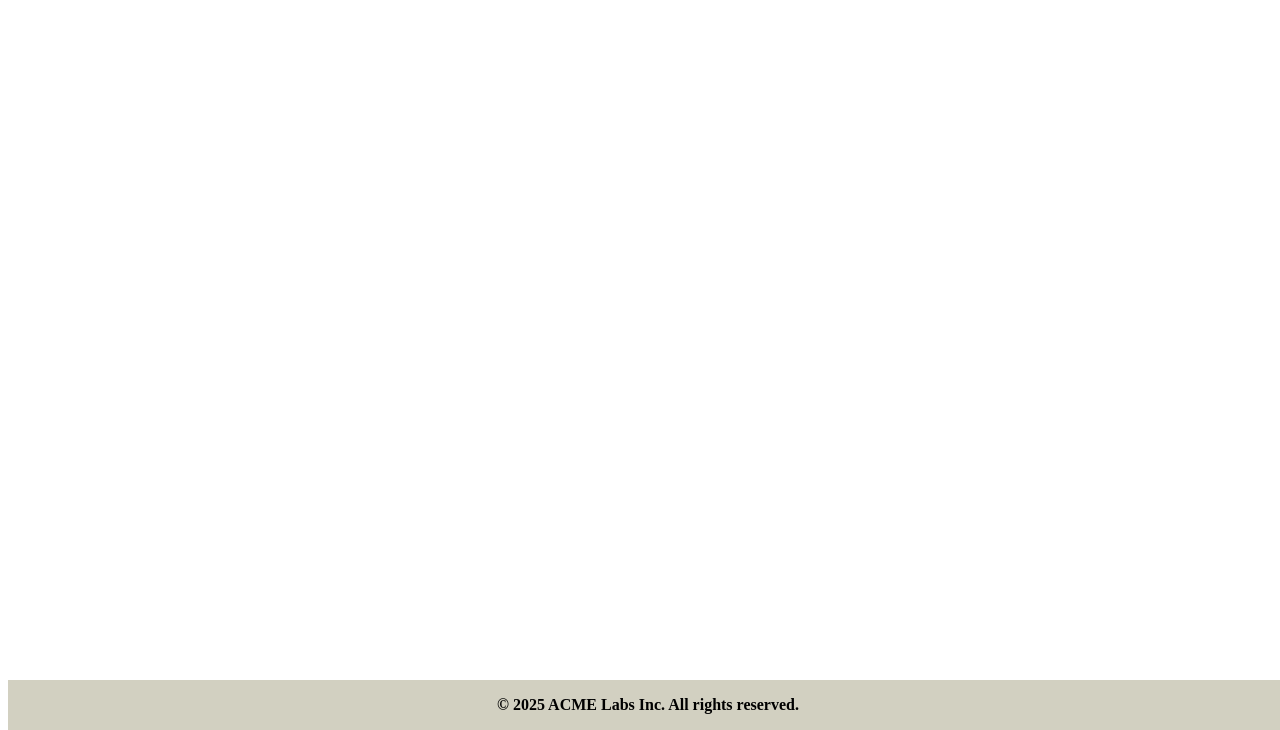
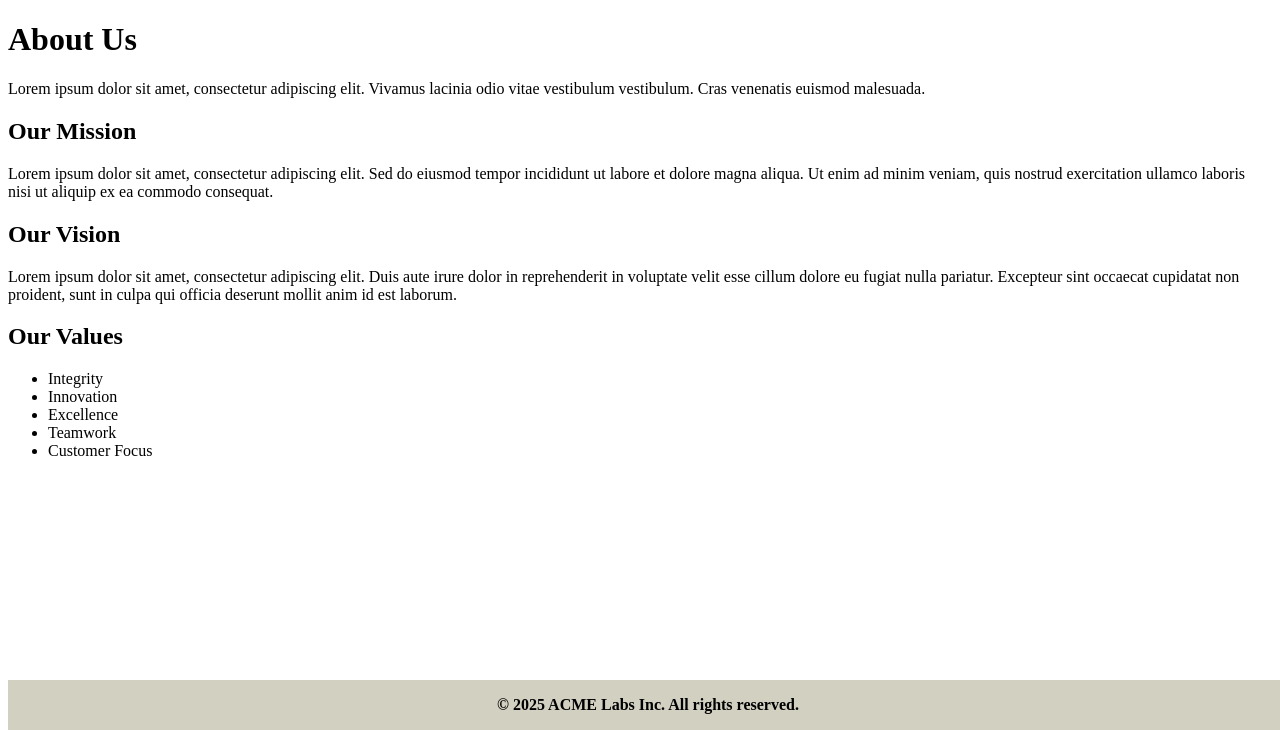
Before and after one commit to OldManSaturn/Company-Website, a Flask app: page /about in a window 1280 px wide. Shown: the part 70-800 px from the top of the page. Run offline with Flask 3, Linux system fonts and the light colour scheme.

Commit message:
lorem ipsum'd the about us page

```diff
--- a/templates/about.html
+++ b/templates/about.html
@@ -1,5 +1,23 @@
 {% extends "base.html" %}
 
 {% block content %}
-<!-- Add your content here -->
+<div class="about-us">
+    <h1>About Us</h1>
+    <p>Lorem ipsum dolor sit amet, consectetur adipiscing elit. Vivamus lacinia odio vitae vestibulum vestibulum. Cras venenatis euismod malesuada.</p>
+
+    <h2>Our Mission</h2>
+    <p>Lorem ipsum dolor sit amet, consectetur adipiscing elit. Sed do eiusmod tempor incididunt ut labore et dolore magna aliqua. Ut enim ad minim veniam, quis nostrud exercitation ullamco laboris nisi ut aliquip ex ea commodo consequat.</p>
+
+    <h2>Our Vision</h2>
+    <p>Lorem ipsum dolor sit amet, consectetur adipiscing elit. Duis aute irure dolor in reprehenderit in voluptate velit esse cillum dolore eu fugiat nulla pariatur. Excepteur sint occaecat cupidatat non proident, sunt in culpa qui officia deserunt mollit anim id est laborum.</p>
+
+    <h2>Our Values</h2>
+    <ul>
+        <li>Integrity</li>
+        <li>Innovation</li>
+        <li>Excellence</li>
+        <li>Teamwork</li>
+        <li>Customer Focus</li>
+    </ul>
+</div>
 {% endblock %}
```
